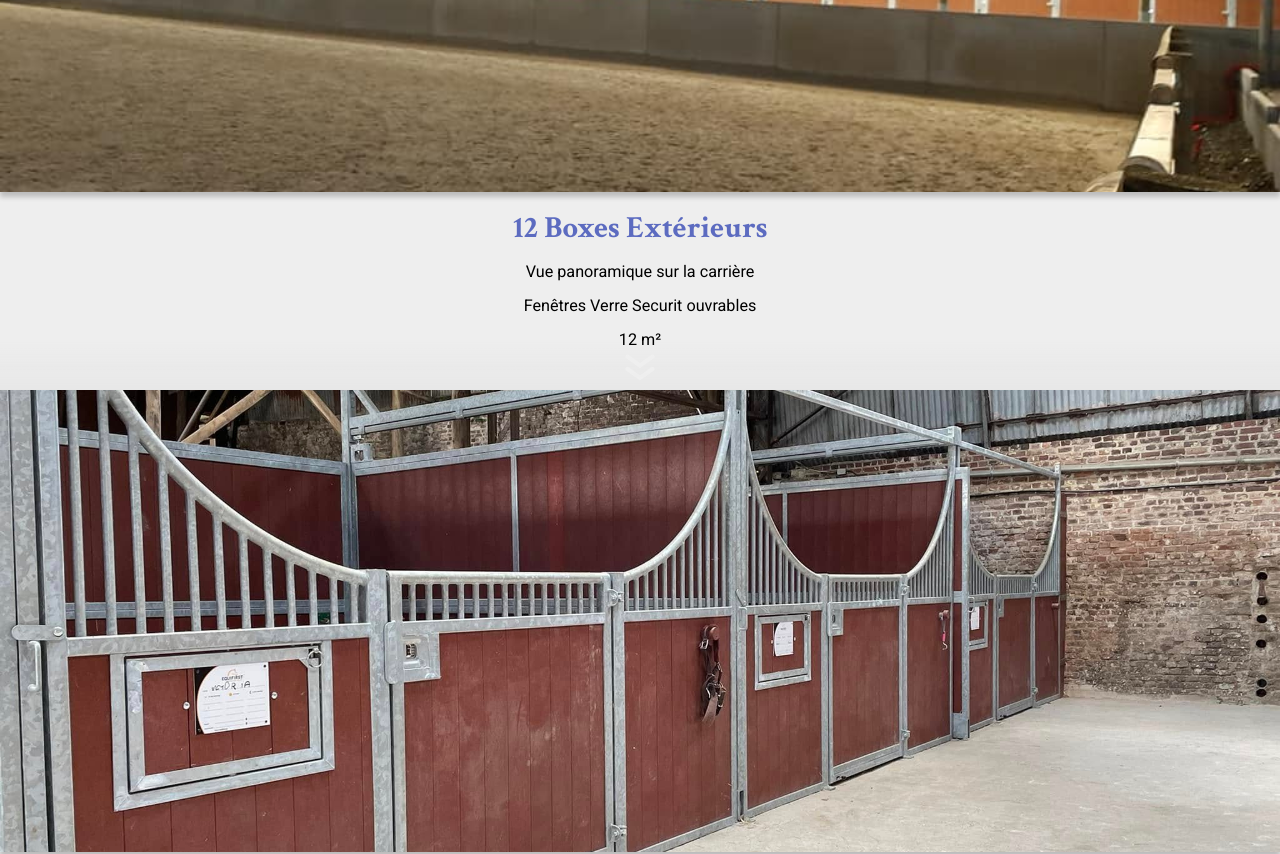
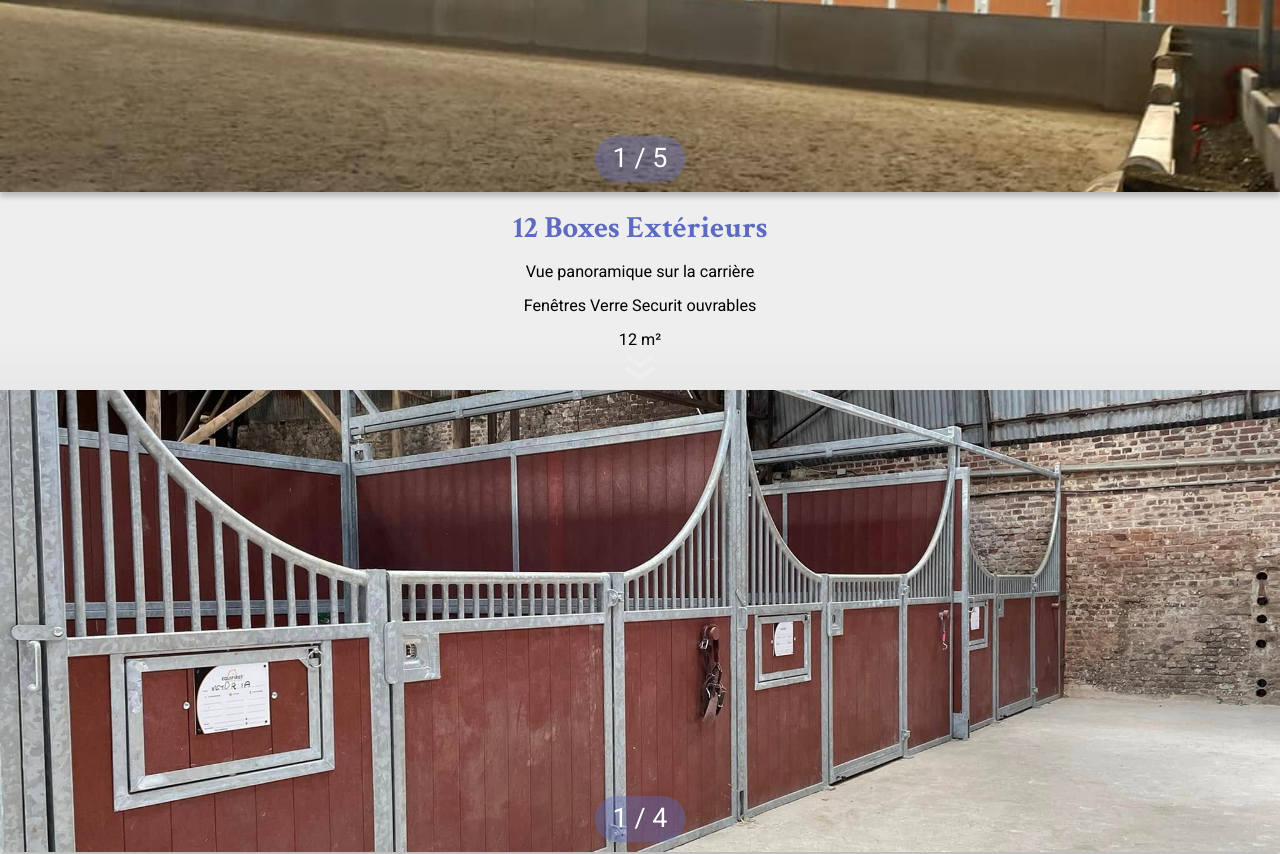
Before and after one commit to GoutteDooo/Site_Ecurie, a React (Vite) app: page / in a window 1280 px wide. Shown: the part 1660-2514 px from the top of the page. Built offline with nearby package versions, Linux system fonts and the light colour scheme.

Commit message:
chore(carousels): add index to all carousels (?)

```diff
--- a/src/components/home/Card.jsx
+++ b/src/components/home/Card.jsx
@@ -28,7 +28,7 @@ const Card = ({ card }) => {
 
   return (
     <div className="main__card">
-      <Carousel card={card} />
+      <Carousel card={card} compteur={true} />
       <div className="main__card__content">
         <h1>{card.title}</h1>
         {card.description.map((item, index) => (
```
